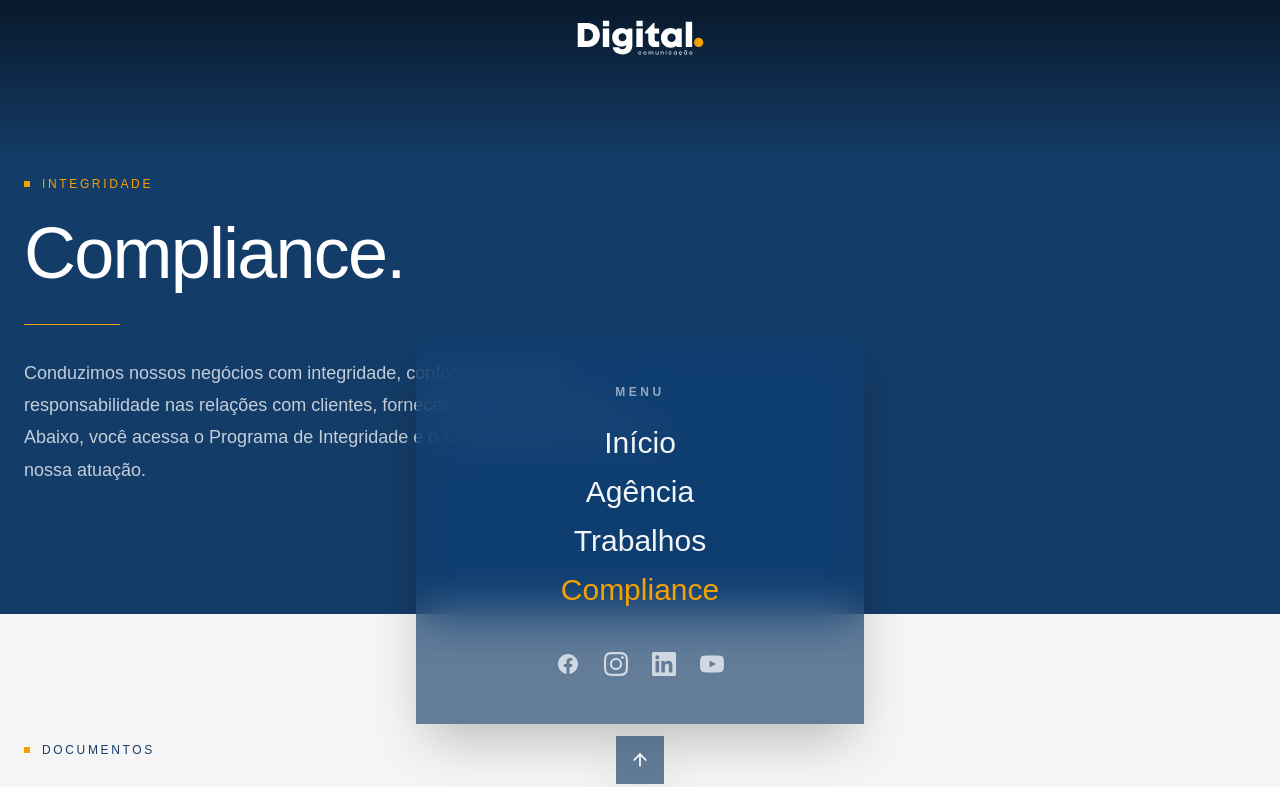
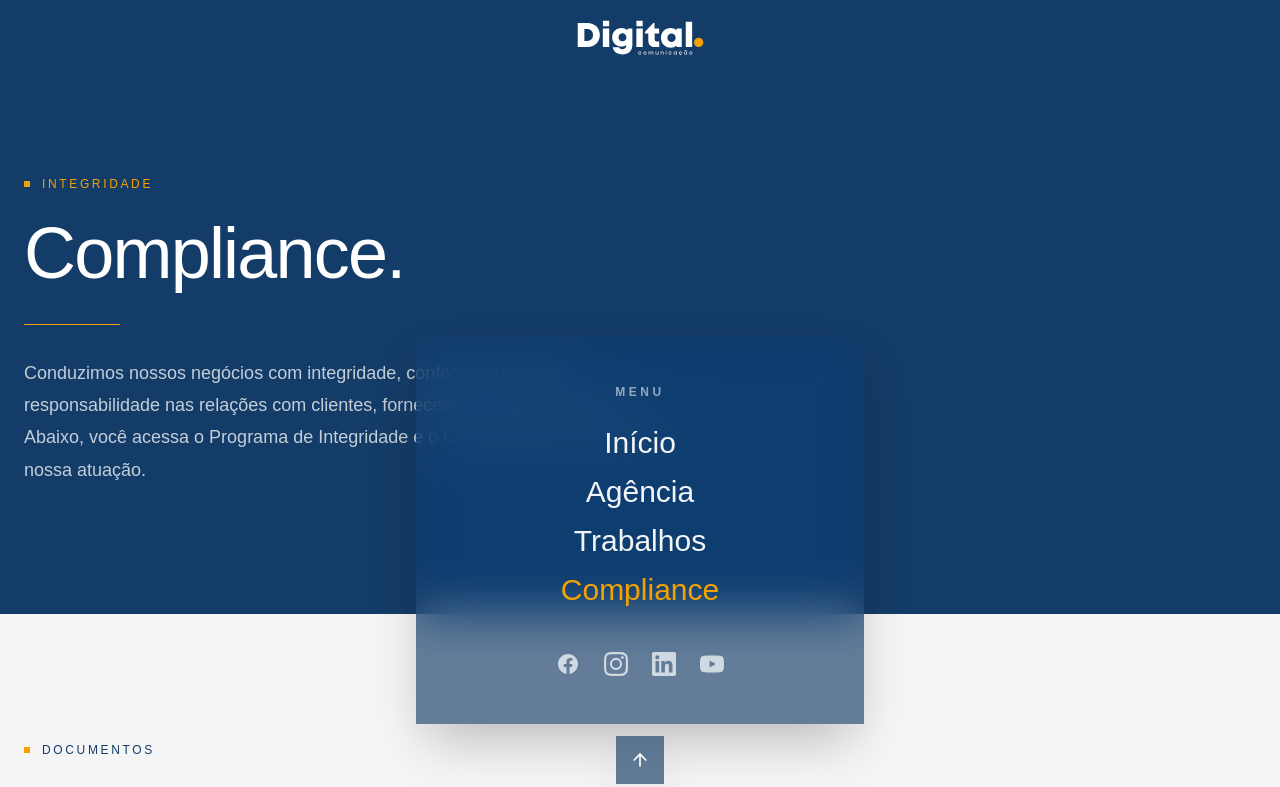
Before and after one commit to grupodigital/site-agenciadigital, a Next.js app: page /compliance in a window 1280 px wide. Shown: the top 787 px of the page. Built offline with nearby package versions, Linux system fonts and the light colour scheme; a web font is replaced by a local one.

Commit message:
dev 26.05.26

```diff
--- a/src/components/HeroVideo.tsx
+++ b/src/components/HeroVideo.tsx
@@ -86,12 +86,6 @@ export default function HeroVideo() {
         />
       )}
 
-      {/* Top gradient — helps Header readability in overlay mode */}
-      <div
-        aria-hidden
-        className="absolute inset-x-0 top-0 h-40 bg-gradient-to-b from-black/60 to-transparent"
-      />
-
       {/* Bottom gradient — cinematic vignette into the section below */}
       <div
         aria-hidden
--- a/src/components/pages/AgenciaContent.tsx
+++ b/src/components/pages/AgenciaContent.tsx
@@ -29,11 +29,6 @@ export default function AgenciaContent() {
             className="object-cover"
           />
 
-          {/* Top gradient — Header readability */}
-          <div
-            aria-hidden
-            className="pointer-events-none absolute inset-x-0 top-0 h-40 bg-gradient-to-b from-black/60 to-transparent"
-          />
           {/* Bottom cinematic vignette into the next section */}
           <div
             aria-hidden
--- a/src/components/pages/ComplianceContent.tsx
+++ b/src/components/pages/ComplianceContent.tsx
@@ -99,12 +99,6 @@ export default function ComplianceContent() {
           data-hero
           className="relative z-10 bg-primary px-4 pb-16 pt-28 sm:px-6 sm:pb-20 sm:pt-32 md:pb-32 md:pt-44"
         >
-          {/* Top gradient — Header readability */}
-          <div
-            aria-hidden
-            className="pointer-events-none absolute inset-x-0 top-0 h-40 bg-gradient-to-b from-black/60 to-transparent"
-          />
-
           <div className="relative mx-auto max-w-7xl">
             <motion.p
               initial={{ opacity: 0, y: 12 }}
--- a/src/components/pages/TrabalhosContent.tsx
+++ b/src/components/pages/TrabalhosContent.tsx
@@ -30,10 +30,6 @@ export default function TrabalhosContent() {
             className="object-cover"
           />
 
-          <div
-            aria-hidden
-            className="pointer-events-none absolute inset-x-0 top-0 h-40 bg-gradient-to-b from-black/60 to-transparent"
-          />
           <div
             aria-hidden
             className="pointer-events-none absolute inset-x-0 bottom-0 h-44 bg-gradient-to-t from-black/85 via-black/35 to-transparent"
```
